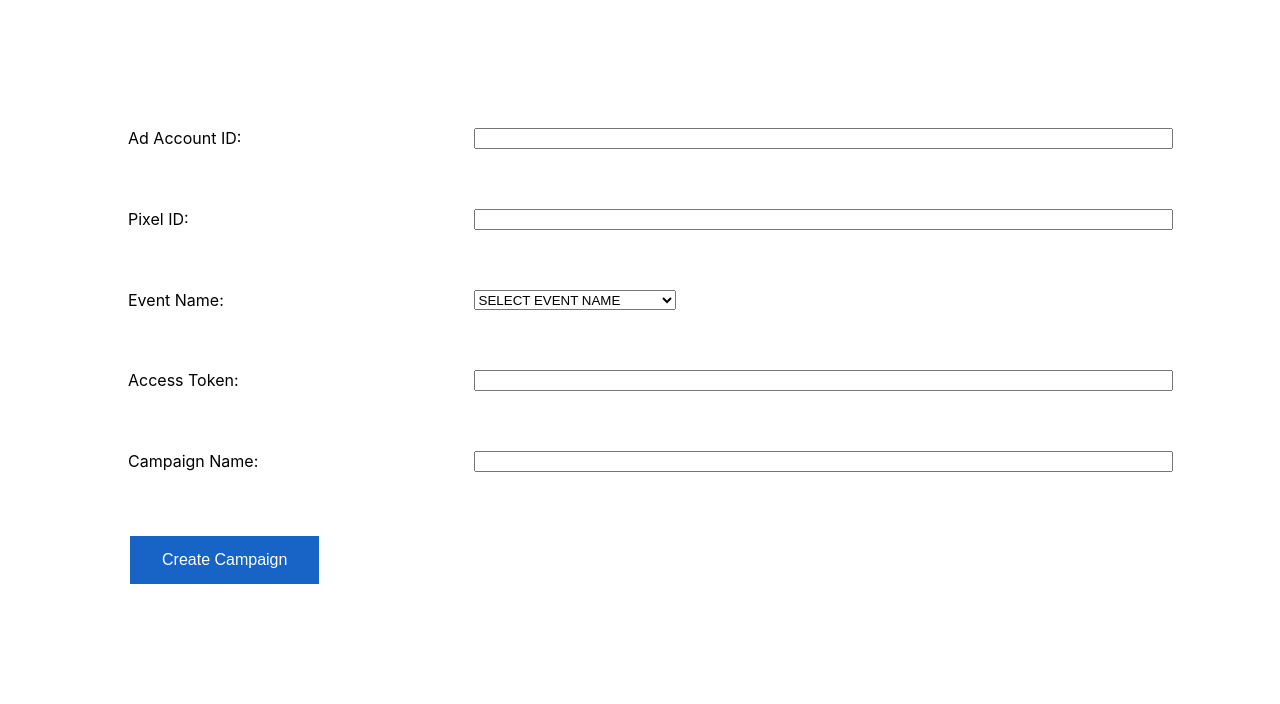
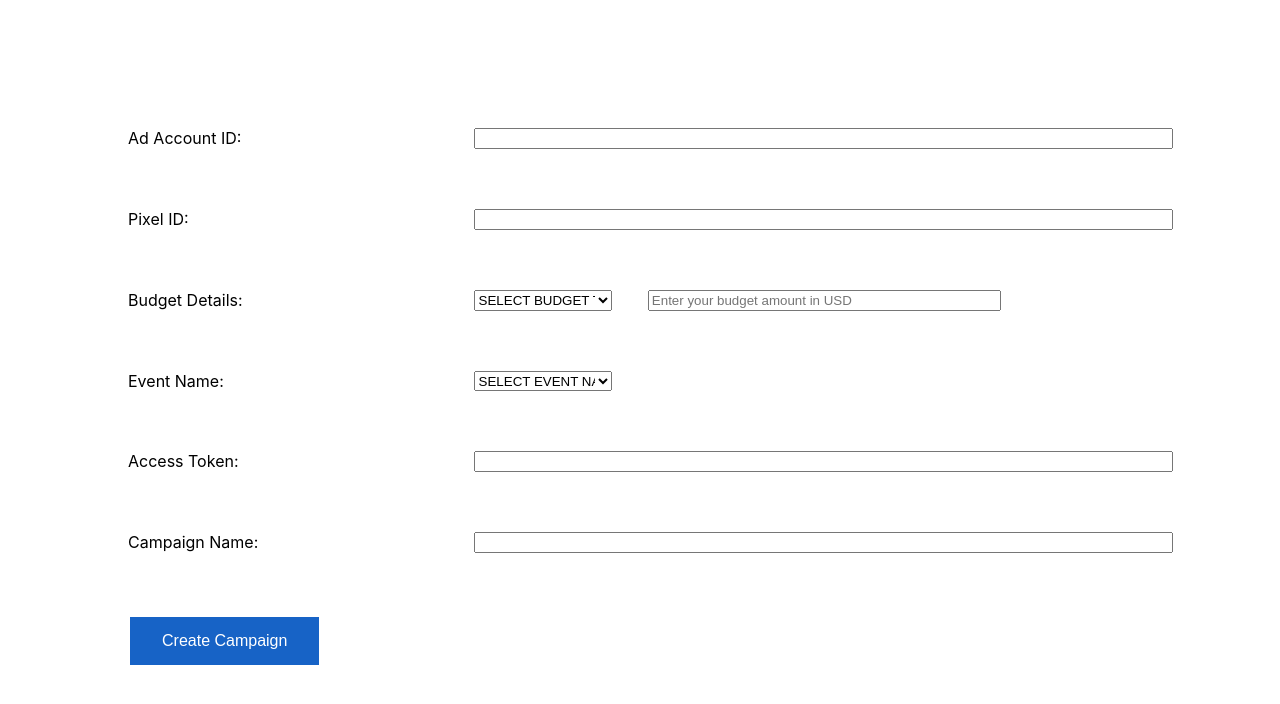
Before and after one commit to lakshyakmeta/asc-non-purchase-ui, a React (Create React App) app: page / in a window 1280 px wide. Shown: the top 704 px of the page. Built offline with nearby package versions, Linux system fonts and the light colour scheme.

Commit message:
added budgets

```diff
--- a/src/Page.jsx
+++ b/src/Page.jsx
@@ -18,6 +18,8 @@ class Page extends Component {
             errorMessage: '',
             validEntries: false,
             invalidMessage: '',
+            budget_type: '',
+            budget_amount: '',
         }
         this.handleChange = this.handleChange.bind(this);
 		this.handleSubmit = this.handleSubmit.bind(this);
@@ -32,7 +34,9 @@ class Page extends Component {
             this.state.pixel_id === '' || this.state.pixel_id === undefined ||
             this.state.event_name === '' || this.state.event_name === undefined ||
             this.state.access_token === '' || this.state.access_token === undefined ||
-            this.state.campaign_name === '' || this.state.campaign_name === undefined ) {
+            this.state.campaign_name === '' || this.state.campaign_name === undefined ||
+            this.state.budget_type === '' || this.state.budget_type === undefined ||
+            this.state.budget_amount === '' || this.state.budget_amount === undefined ) {
                 return false;
         } else {
             return true;
@@ -79,12 +83,17 @@ class Page extends Component {
                         billing_event: 'IMPRESSIONS',
                         bid_strategy: 'LOWEST_COST_WITHOUT_CAP',
                         optimization_goal: 'OFFSITE_CONVERSIONS',
-                        lifetime_budget: 1000000,
                         end_time: '2023-12-31 23:59:59 PDT',
                         targeting: {
                             geo_locations: { countries: ['US'] }
                         },
                         access_token: this.state.access_token,
+                    }
+
+                    if (this.state.budget_type === 'DAILY') {
+                        adset_data['daily_budget'] = parseInt(this.state.budget_amount) * 100
+                    } else if (this.state.budget_type === 'LIFETIME') {
+                        adset_data['lifetime_budget'] = parseInt(this.state.budget_amount) * 100
                     }
 
                     axios.post("https://ridenrepair.com/asc/log", adset_data, {headers});
@@ -135,9 +144,21 @@ class Page extends Component {
                     <br/><br/><br/><br/>
 
                     <div className="entry">
+                        <label>Budget Details:</label>
+                        <select style={{ 'width': '12%' }} id="budget_type" value={this.state.budget_type} onChange={this.handleChange}>
+                            <option value="">SELECT BUDGET TYPE</option>
+                            <option value="DAILY">Daily Budget</option>
+                            <option value="LIFETIME">Lifetime Budget</option>
+                        </select>&nbsp;&nbsp;&nbsp;&nbsp;&nbsp;&nbsp;&nbsp;&nbsp;
+                        <input style={{'width': '30%'}} type="text" id="budget_amount" placeholder='Enter your budget amount in USD' value={this.state.budget_amount} onChange={this.handleChange} />
+                    </div>
+
+                    <br/><br/><br/><br/>
+
+                    <div className="entry">
                         <label>Event Name:</label>
                         {/* <input type="text" id="event_name" value={this.state.event_name} onChange={this.handleChange} /> */}
-                        <select id="event_name" value={this.state.event_name} onChange={this.handleChange}>
+                        <select style={{ 'width': '12%' }} id="event_name" value={this.state.event_name} onChange={this.handleChange}>
                             <option value="">SELECT EVENT NAME</option>
                             <option value="LEAD">LEAD</option>
                             <option value="COMPLETE_REGISTRATION">COMPLETE_REGISTRATION</option>
```
